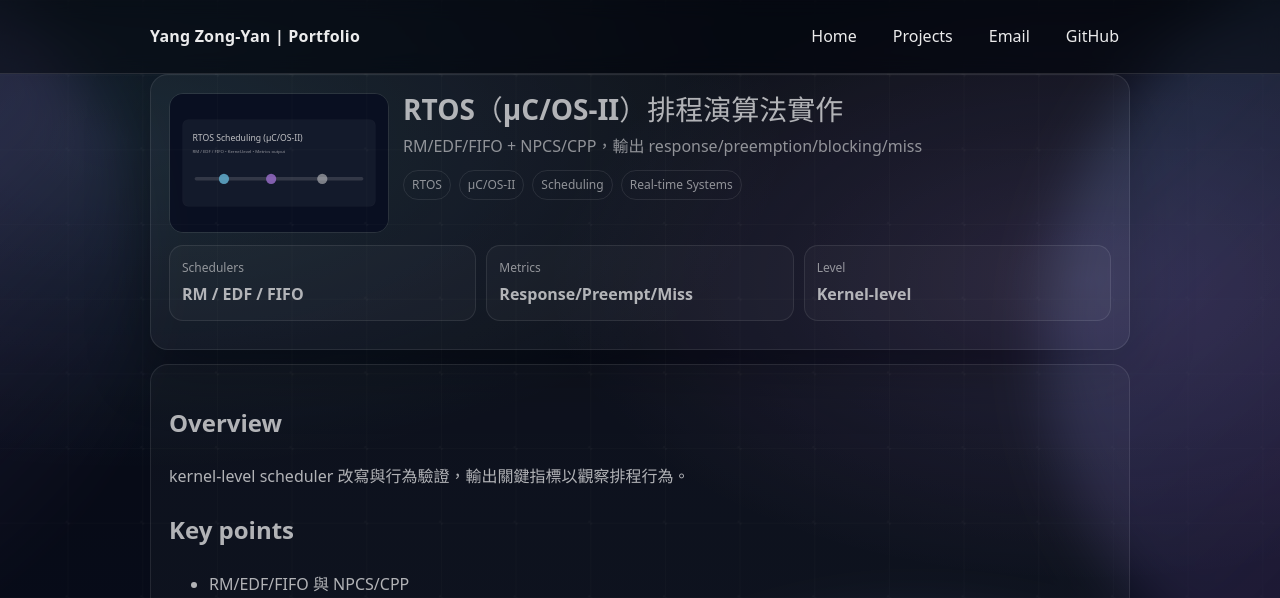
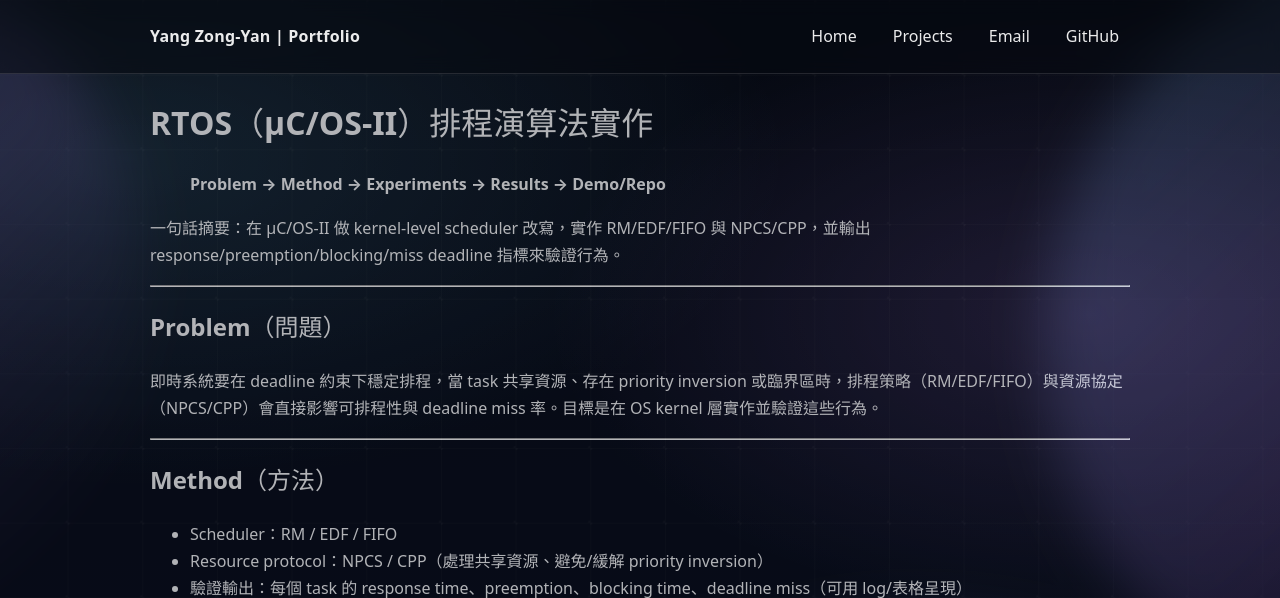
Before and after one commit to gg09038/gg09038.github.io, a Jekyll site: the page built from projects/rtos-scheduler.md, in a window 1280 px wide and 1400 px high. Shown: the top 598 px of the window. Built offline with Jekyll 4.4.1, drawn with Linux system fonts in a browser that asks for light colours; some of the changed text lies outside the part shown; grey boxes are pictures that could not be loaded.

Commit message:
Revise RTOS scheduling algorithm project documentation
Updated the RTOS scheduling algorithm implementation documentation to include detailed sections on problem, method, experiments, and results.

```diff
--- a/projects/rtos-scheduler.md
+++ b/projects/rtos-scheduler.md
@@ -1,22 +1,49 @@
 ---
 title: "RTOS（μC/OS-II）排程演算法實作"
-layout: project
 permalink: /projects/rtos-scheduler/
-subtitle: "RM/EDF/FIFO + NPCS/CPP，輸出 response/preemption/blocking/miss"
-hero: /assets/img/project-rtos.svg
-tags: ["RTOS", "μC/OS-II", "Scheduling", "Real-time Systems"]
-metrics:
-  - label: "Schedulers"
-    value: "RM / EDF / FIFO"
-  - label: "Metrics"
-    value: "Response/Preempt/Miss"
-  - label: "Level"
-    value: "Kernel-level"
 ---
 
-## Overview
-kernel-level scheduler 改寫與行為驗證，輸出關鍵指標以觀察排程行為。
+# RTOS（μC/OS-II）排程演算法實作
+> **Problem → Method → Experiments → Results → Demo/Repo**
 
-## Key points
-- RM/EDF/FIFO 與 NPCS/CPP
-- Priority inversion / shared resources 的處理
+**一句話摘要**：在 μC/OS-II 做 kernel-level scheduler 改寫，實作 RM/EDF/FIFO 與 NPCS/CPP，並輸出 response/preemption/blocking/miss deadline 指標來驗證行為。
+
+---
+
+## Problem（問題）
+即時系統要在 deadline 約束下穩定排程，當 task 共享資源、存在 priority inversion 或臨界區時，排程策略（RM/EDF/FIFO）與資源協定（NPCS/CPP）會直接影響可排程性與 deadline miss 率。目標是在 OS kernel 層實作並驗證這些行為。
+
+---
+
+## Method（方法）
+- Scheduler：RM / EDF / FIFO
+- Resource protocol：NPCS / CPP（處理共享資源、避免/緩解 priority inversion）
+- 驗證輸出：每個 task 的 response time、preemption、blocking time、deadline miss（可用 log/表格呈現）
+
+> 圖：排程與資源協定示意
+![](/assets/img/projects/rtos/diagram.png)
+
+---
+
+## Experiments（實驗）
+（你可以把實驗配置寫得像論文，這裡我先留模板）
+- Workload：*（填 task 數、period、execution time、deadline 等）*
+- Shared resources：*（填資源數量、哪些 task 會 lock）*
+- Compare：RM vs EDF vs FIFO；有無 NPCS/CPP
+- Metrics：deadline miss count、平均/最大 response time、平均 blocking time
+
+---
+
+## Results（結果）
+（建議貼你跑出來的 log 統計表，作品集會非常像論文）
+| Policy | Protocol | Miss count | Avg response | Max response | Avg blocking |
+|---|---|---:|---:|---:|---:|
+| RM | None |  |  |  |  |
+| RM | CPP |  |  |  |  |
+| EDF | None |  |  |  |  |
+| EDF | CPP |  |  |  |  |
+
+---
+
+## Demo / Repo
+- Repo：*（若可公開放這裡）*
```
